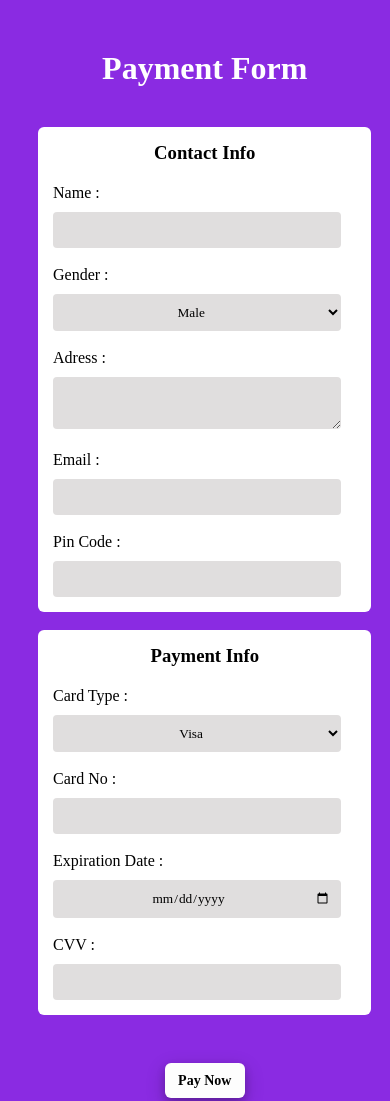
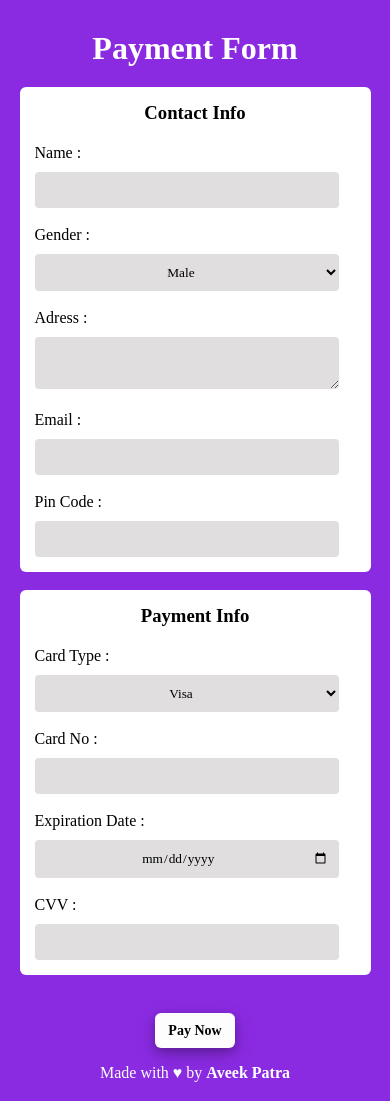
Before and after one commit to Aveek324/payment-1, a plain HTML site: page index.html in a window 390 px wide. Shown: the top 1101 px of the page. Drawn offline with Linux system fonts and the light colour scheme.

Commit message:
Update index.html

```diff
--- a/index.html
+++ b/index.html
@@ -27,8 +27,8 @@
 
     h1 {
       text-align: center;
-      margin-top: 50px;
-      margin-bottom: 40px;
+      margin-top: 30px;
+      margin-bottom: 20px;
     }
 
     .details,
@@ -57,7 +57,7 @@
     input[type="submit"] {
       height: 45px;
       width: 300px;
-      margin-top: 30px;
+      margin-top: 20px;
       background-color: rgb(247, 238, 255);
       color: black;
       border: none;
@@ -69,13 +69,13 @@
     }
 
     #credit {
-      margin-top: 50px;
+      margin-bottom: 10px;
     }
 
     @media only screen and (max-width: 600px) {
-      body {
+      /* body {
         margin-left: 5%;
-      }
+      } */
 
       .details,
       .payment {
```
